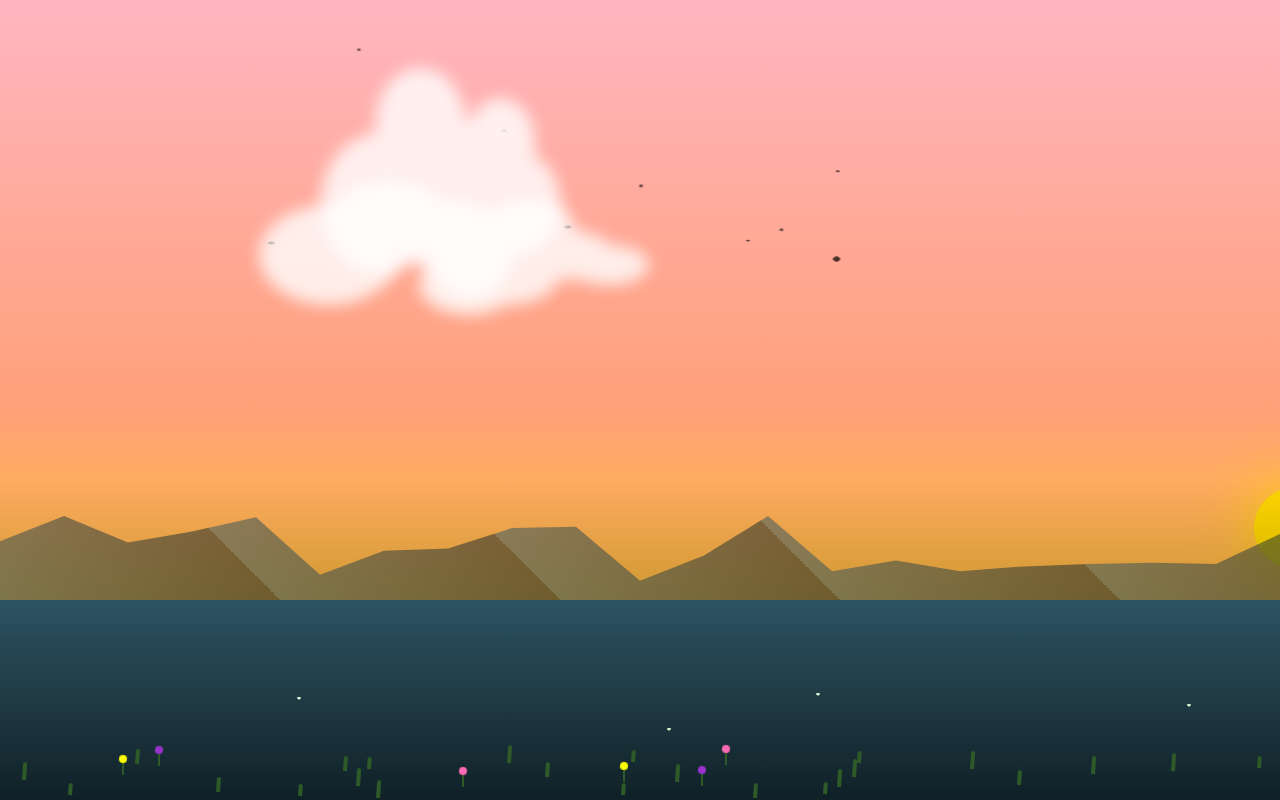
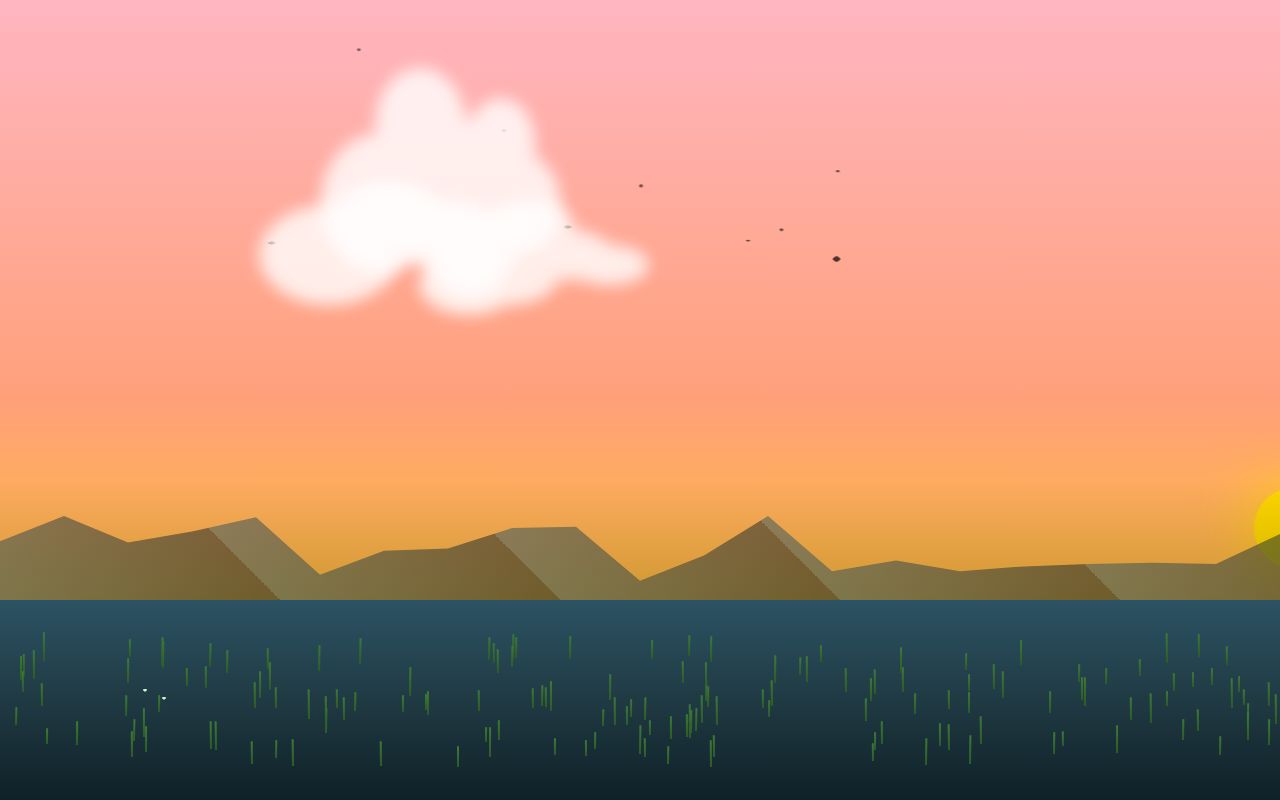
Before and after one commit to chrisdoornink/worlday, a Next.js app: page / in a window 1280 px wide. Built offline with nearby package versions, Linux system fonts and the light colour scheme.

Commit message:
intitial grass and wind

```diff
--- /dev/null
+++ b/app/components/worlday/components/grass/Grass.tsx
@@ -0,0 +1,68 @@
+import React from 'react';
+import { useWind } from '../../context/WindContext';
+import styles from './grass.module.css';
+
+interface GrassProps {
+  timestamp: number;
+  count?: number;
+}
+
+const seededRandom = (seed: number) => {
+  const x = Math.sin(seed++) * 10000;
+  return x - Math.floor(x);
+};
+
+const GrassBlade: React.FC<{ x: number; y: number; height: number; delay: number }> = React.memo(
+  ({ x, y, height, delay }) => {
+    const { wind } = useWind();
+
+    return (
+      <div
+        className={styles.blade}
+        style={{
+          left: `${x}%`,
+          bottom: `${y}%`,
+          height: `${height}px`,
+          '--wind-intensity': wind.intensity,
+          '--wind-direction': wind.direction,
+          '--random-delay': delay,
+        } as React.CSSProperties}
+      />
+    );
+  }
+);
+
+GrassBlade.displayName = 'GrassBlade';
+
+export const Grass: React.FC<GrassProps> = React.memo(({ timestamp, count = 100 }) => {
+  const blades = React.useMemo(() => {
+    return Array.from({ length: count }, (_, i) => {
+      const seed = timestamp + i;
+      return {
+        key: `blade-${i}`,
+        x: seededRandom(seed) * 100,
+        y: 4 + seededRandom(seed + 1) * 14, // between 4% and 18% from bottom
+        height: 15 + seededRandom(seed + 2) * 15, // between 15px and 30px
+        delay: seededRandom(seed + 3) * 2, // random delay between 0-2s
+      };
+    });
+  }, [timestamp, count]);
+
+  console.log('blades', blades);
+
+  return (
+    <>
+      {blades.map(blade => (
+        <GrassBlade
+          key={blade.key}
+          x={blade.x}
+          y={blade.y}
+          height={blade.height}
+          delay={blade.delay}
+        />
+      ))}
+    </>
+  );
+});
+
+Grass.displayName = 'Grass';
--- /dev/null
+++ b/app/components/worlday/components/grass/grass.module.css
@@ -0,0 +1,23 @@
+.blade {
+  position: absolute;
+  width: 2px;
+  background: linear-gradient(to top, #2d5a27, #3d7a37);
+  border-radius: 1px 1px 0 0;
+  transform-origin: bottom center;
+  animation: sway 3s ease-in-out infinite;
+  animation-delay: calc(var(--random-delay, 0) * -1s);
+  pointer-events: none;
+  z-index: 2; /* Add z-index to appear above ground */
+}
+
+@keyframes sway {
+  0% {
+    transform: rotate(calc(var(--wind-direction, 0) * -2deg * var(--wind-intensity, 0)));
+  }
+  50% {
+    transform: rotate(calc(var(--wind-direction, 0) * 5deg * var(--wind-intensity, 0)));
+  }
+  100% {
+    transform: rotate(calc(var(--wind-direction, 0) * -2deg * var(--wind-intensity, 0)));
+  }
+}
--- a/app/components/worlday/components/plants/Plants.tsx
+++ /dev/null
@@ -1,65 +0,0 @@
-import React from 'react';
-import styles from './plants.module.css';
-
-interface PlantProps {
-  position: {
-    x: number;
-    y: number;
-  };
-  type: 'grass' | 'flower';
-  variant?: number;
-}
-
-const Plant: React.FC<PlantProps> = ({ position, type, variant = 1 }) => {
-  const className = `${styles.plant} ${styles[type]} ${styles[`${type}${variant}`]}`;
-
-  return (
-    <div
-      className={className}
-      style={{
-        left: `${position.x}%`,
-        bottom: `${position.y}%`,
-      }}
-    />
-  );
-};
-
-interface PlantsProps {
-  count?: number;
-  distribution?: {
-    grass: number;
-    flowers: number;
-  };
-}
-
-export const Plants: React.FC<PlantsProps> = ({
-  count = 20,
-  distribution = { grass: 0.7, flowers: 0.3 }
-}) => {
-  const plants = React.useMemo(() => {
-    return Array.from({ length: count }, (_, i) => {
-      const random = Math.random();
-      const type = random < distribution.grass ? 'grass' : 'flower';
-      return {
-        key: `plant-${i}`,
-        x: Math.random() * 100, // random position across the width
-        y: Math.random() * 5, // random position within the first 5% of the ground height
-        type: type as 'grass' | 'flower',
-        variant: Math.floor(Math.random() * 3) + 1 // 3 variants of each type
-      };
-    });
-  }, [count, distribution]);
-
-  return (
-    <>
-      {plants.map(plant => (
-        <Plant
-          key={plant.key}
-          position={{ x: plant.x, y: plant.y }}
-          type={plant.type}
-          variant={plant.variant}
-        />
-      ))}
-    </>
-  );
-};
--- a/app/components/worlday/components/plants/plants.module.css
+++ /dev/null
@@ -1,73 +0,0 @@
-.plant {
-  position: absolute;
-  pointer-events: none;
-  transform-origin: bottom center;
-  bottom: 0; /* Anchor to bottom */
-  z-index: 1; /* Ensure plants appear above ground but below other elements */
-}
-
-/* Grass Styles */
-.grass {
-  width: 4px;
-  height: 15px;
-  background: #2d5a27;
-  border-radius: 2px 2px 0 0;
-  transform: rotate(0deg);
-  animation: sway 3s ease-in-out infinite;
-}
-
-.grass1 { height: 15px; }
-.grass2 { height: 12px; }
-.grass3 { height: 18px; }
-
-/* Flower Styles */
-.flower {
-  width: 8px;
-  height: 20px;
-  position: absolute;
-}
-
-.flower::before {
-  content: '';
-  position: absolute;
-  bottom: 0;
-  left: 50%;
-  width: 2px;
-  height: 60%;
-  background: #2d5a27;
-  transform: translateX(-50%);
-}
-
-.flower::after {
-  content: '';
-  position: absolute;
-  top: 0;
-  left: 50%;
-  transform: translateX(-50%);
-  width: 8px;
-  height: 8px;
-  border-radius: 50%;
-  animation: flowerSway 3s ease-in-out infinite;
-}
-
-.flower1::after {
-  background: #ff69b4;
-}
-
-.flower2::after {
-  background: #ffff00;
-}
-
-.flower3::after {
-  background: #9932cc;
-}
-
-@keyframes sway {
-  0%, 100% { transform: rotate(0deg); }
-  50% { transform: rotate(5deg); }
-}
-
-@keyframes flowerSway {
-  0%, 100% { transform: translateX(-50%) rotate(0deg); }
-  50% { transform: translateX(-50%) rotate(10deg); }
-}
--- /dev/null
+++ b/app/components/worlday/context/WindContext.tsx
@@ -0,0 +1,49 @@
+import React, { createContext, useContext, useEffect, useState } from 'react';
+
+interface WindState {
+  intensity: number; // 0 to 1
+  direction: number; // -1 to 1 (left to right)
+}
+
+interface WindContextType {
+  wind: WindState;
+}
+
+const WindContext = createContext<WindContextType | undefined>(undefined);
+
+export const useWind = () => {
+  const context = useContext(WindContext);
+  if (!context) {
+    throw new Error('useWind must be used within a WindProvider');
+  }
+  return context;
+};
+
+export const WindProvider: React.FC<{ children: React.ReactNode }> = ({ children }) => {
+  const [wind, setWind] = useState<WindState>({ intensity: 0, direction: 0 });
+
+  useEffect(() => {
+    const updateWind = () => {
+      setWind({
+        intensity: 0.3 + Math.random() * 0.7, // wind is always at least light
+        direction: -1 + Math.random() * 2,
+      });
+    };
+
+    // Initial wind
+    updateWind();
+
+    // Update wind every 4-8 seconds
+    const interval = setInterval(() => {
+      updateWind();
+    }, 4000 + Math.random() * 4000);
+
+    return () => clearInterval(interval);
+  }, []);
+
+  return (
+    <WindContext.Provider value={{ wind }}>
+      {children}
+    </WindContext.Provider>
+  );
+};
--- a/app/components/worlday/index.tsx
+++ b/app/components/worlday/index.tsx
@@ -12,6 +12,8 @@ import { Crow } from './components/crow';
 import { Cricket } from './components/cricket';
 import RandomMountains from './components/mountains/RandomMountains';
 import { Plants } from './components/plants/Plants';
+import { WindProvider } from './context/WindContext';
+import { Grass } from './components/grass/Grass';
 
 export default function World() {
   const {
@@ -29,6 +31,7 @@ export default function World() {
   const landscapeTimestamp = React.useMemo(() => Date.now(), []);
 
   return (
+    <WindProvider>
       <div className={`${worldStyles.worldContainer} ${worldStyles[timeOfDay]}`}>
         {/* Background cloud for rain and snow */}
         {(weather === 'rain' || weather === 'snow') && (
@@ -136,11 +139,8 @@ export default function World() {
 
         {/* Landscape */}
         <div className={landscapeStyles.horizon} />
-      {/* These are static mountains, if you want the same every time: */}
-      {/* <div className={landscapeStyles.mountains} /> */}
-      {/* IF you want random mountains every time, use this: */}
         <RandomMountains timestamp={landscapeTimestamp} />
-      <Plants count={30} distribution={{ grass: 0.7, flowers: 0.3 }} key={landscapeTimestamp} />
+        <Grass timestamp={landscapeTimestamp} count={150} />
         <div className={`${landscapeStyles.ground} ${landscapeStyles[`ground${timeOfDay.charAt(0).toUpperCase() + timeOfDay.slice(1)}`]}`} />
 
         {/* Crickets */}
@@ -151,5 +151,6 @@ export default function World() {
           />
         ))}
       </div>
+    </WindProvider>
   );
 };
```
Lines whose indentation alone changed are shown as unchanged.
